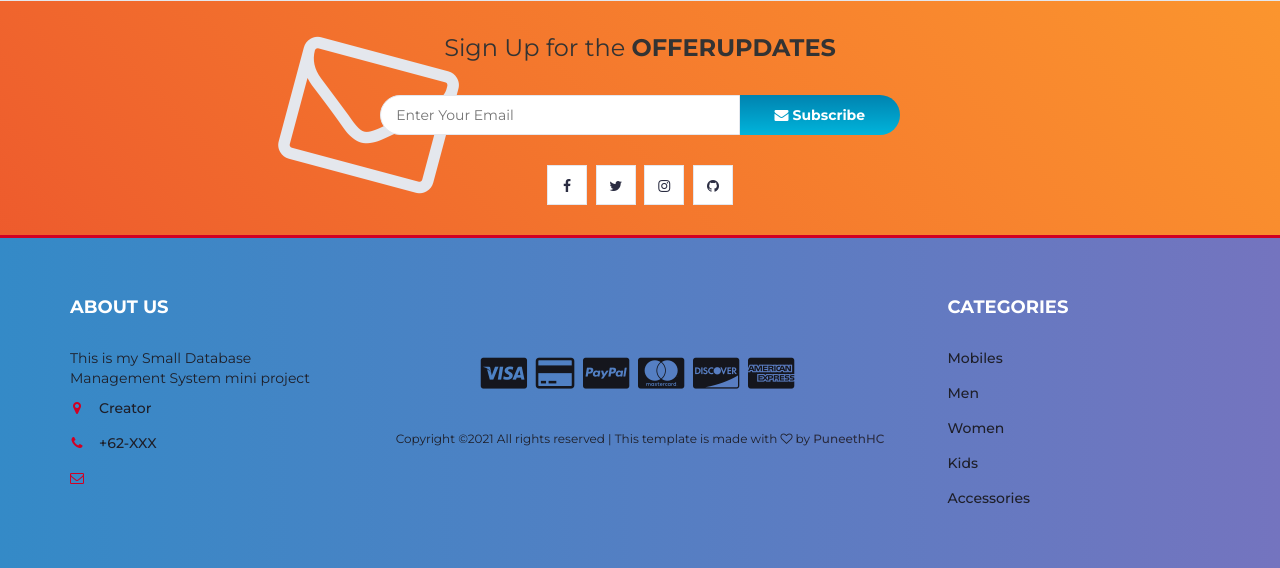
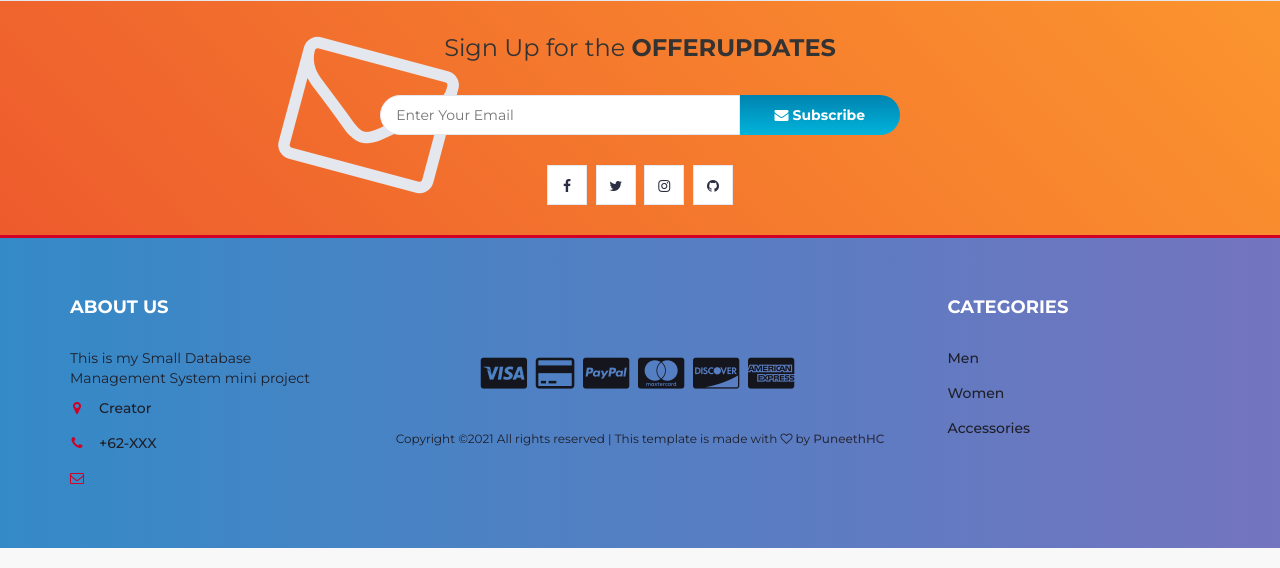
Before and after one commit to BabyFace-Creation/proyek1, a PHP site: page /myfiles/cart.php in a window 1280 px wide. Shown: the part 505-1073 px from the top of the page. Run offline with PHP 8.4, Linux system fonts and the light colour scheme; data comes from the database, SQL or seed files in the repository; some libraries are stand-ins or nearby versions.

Commit message:
Fixing Categories V03

```diff
--- a/footer.php
+++ b/footer.php
@@ -36,10 +36,8 @@
 							<div class="footer">
 								<h3 class="footer-title">Categories</h3>
 								<ul class="footer-links">
-									<li><a href="#">Mobiles</a></li>
 									<li><a href="#">Men</a></li>
 									<li><a href="#">Women</a></li>
-									<li><a href="#">Kids</a></li>
 									<li><a href="#">Accessories</a></li>
 								</ul>
 							</div>
```
